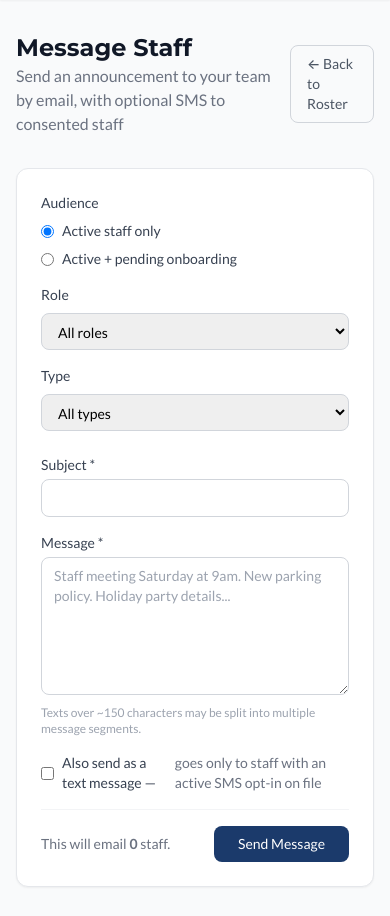
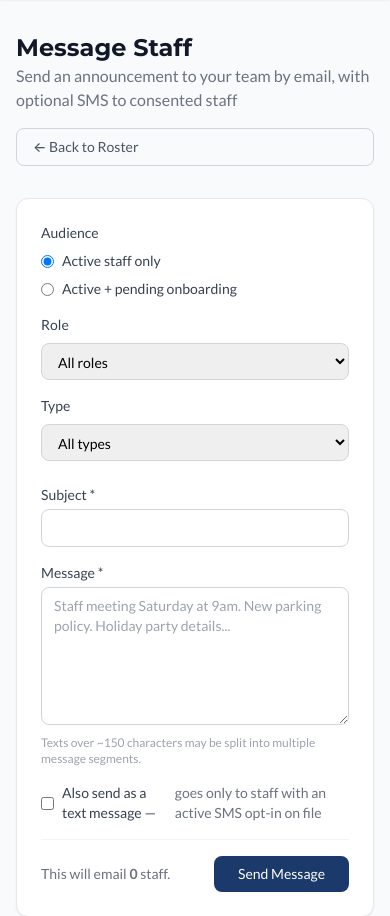
Before and after one commit to wavesurgeai-art/venuehr, a Flask app: page /admin/staff/message in a window 390 px wide. Shown: the part 66-982 px from the top of the page. Before the commit the page ends 953 px from the top, so only its background shows below. Run offline with Flask 3, Linux system fonts and the light colour scheme; the visitor is signed in with stand-in values (Sample User, id 1); data that the repository does not hold is empty; parts of the project's set-up code (start-up, migrations or seed data) failed here and were passed over; some libraries are stand-ins or nearby versions.

Commit message:
Update message_staff.html

```diff
--- a/templates/message_staff.html
+++ b/templates/message_staff.html
@@ -3,7 +3,7 @@
 {% block title %}Message Staff — VenueHR{% endblock %}
 
 {% block content %}
-<div class="flex justify-between items-center mb-8">
+<div class="flex flex-col gap-4 md:flex-row md:justify-between md:items-center mb-8">
     <div>
         <h1 class="text-2xl font-bold text-gray-900">Message Staff</h1>
         <p class="text-gray-500">Send an announcement to your team by email, with optional SMS to consented staff</p>
```
